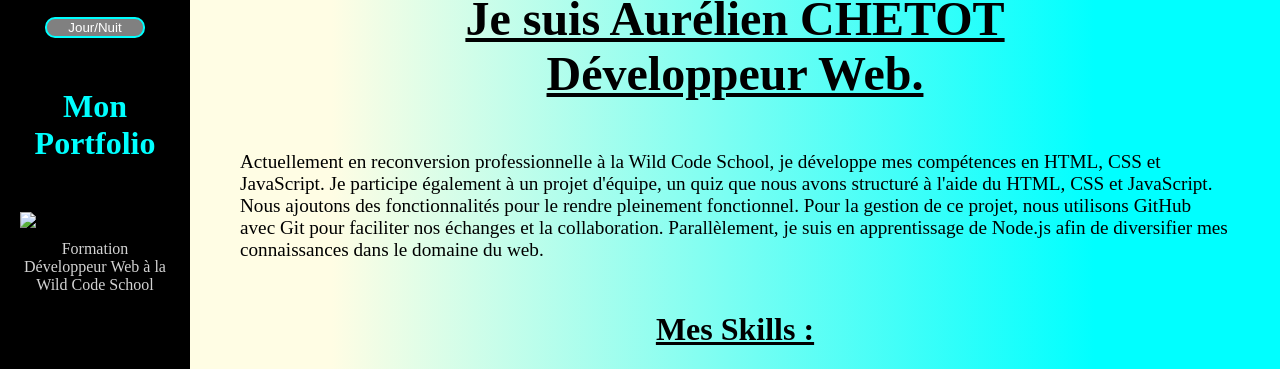
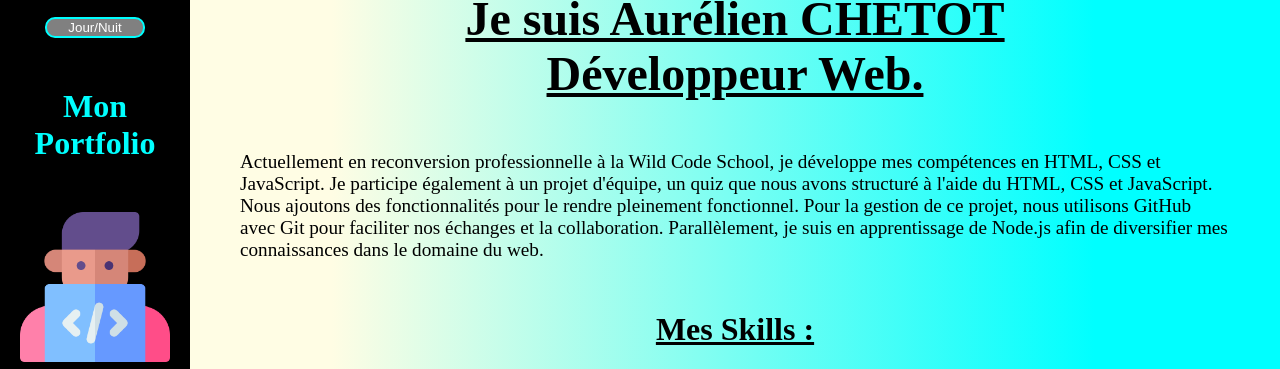
Before and after one commit to AurelienChetot/monPortfolio, a plain HTML site: page index.html in a window 1280 px wide. Shown: the part 114-483 px from the top of the page. Drawn offline with Linux system fonts and the light colour scheme; the site is published under a folder, as on GitHub Pages, so addresses that start at the root find nothing.

Commit message:
oublie d'un ./ dans une image

```diff
--- a/index.html
+++ b/index.html
@@ -20,7 +20,7 @@
             <h1>Mon Portfolio</h1>
         </div>
         <div class="imgdev-container">
-            <img class="imgdev" src="/images/developer.png" alt="image dev web">
+            <img class="imgdev" src="./images/developer.png" alt="image dev web">
             <p>Formation Développeur Web à la Wild Code School</p>
         </div>
         <div class="info">
--- a/style.css
+++ b/style.css
@@ -5,7 +5,7 @@
 
 body {
     display: flex;
-    flex: 1;
+    /* flex: 1; */
     height: 100%;
     /* background: linear-gradient(90deg, #D3D3D3 54%, #00FFFF 55%); */
 }
```
